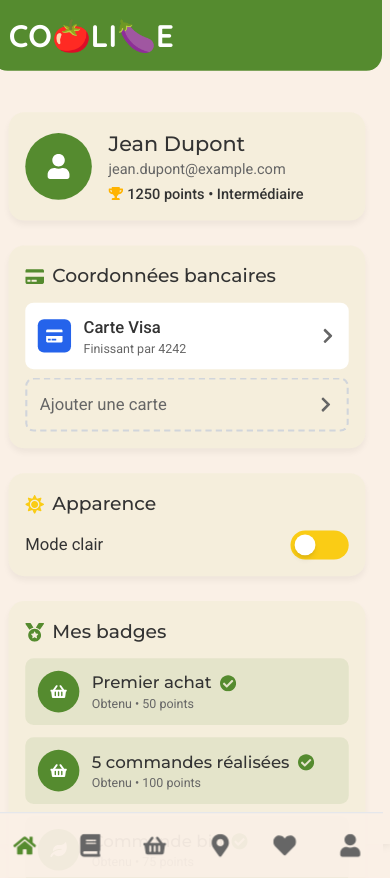
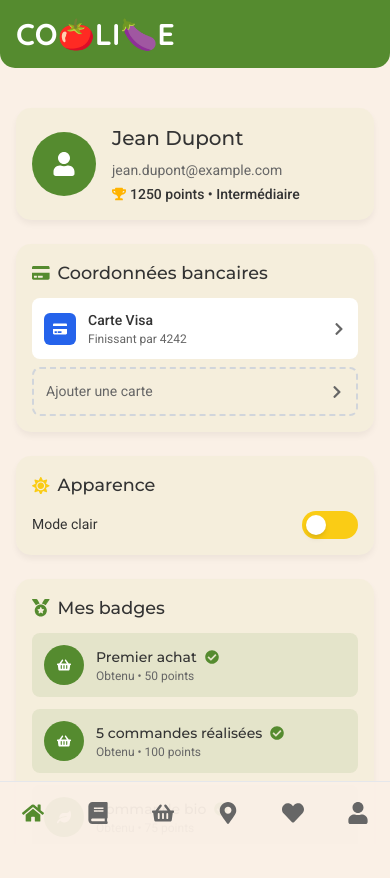
Before and after one commit to Nael-Basset/coolie, a React (Vite) app: page /coolie/profile in a window 390 px wide. After the commit the page ends 844 px from the top, so only its background shows below. Built offline with nearby package versions, Linux system fonts and the light colour scheme.

Commit message:
Simplifie la gestion du viewport et améliore la compatibilité mobile, optimise les styles CSS pour une meilleure réactivité et supprime la logique d'échelle pour éviter les problèmes d'affichage.

```diff
--- a/index.html
+++ b/index.html
@@ -3,7 +3,8 @@
   <head>
     <meta charset="UTF-8" />
     <link rel="icon" type="image/svg+xml" href="/vite.svg" />
-    <meta name="viewport" content="width=device-width, initial-scale=1.0, minimum-scale=1.0, maximum-scale=1.0, user-scalable=no, viewport-fit=cover" />
+    <!-- Simplification du viewport pour une meilleure compatibilité -->
+    <meta name="viewport" content="width=device-width, initial-scale=1.0, viewport-fit=cover" />
     <link rel="preconnect" href="https://fonts.googleapis.com">
     <link rel="preconnect" href="https://fonts.gstatic.com" crossorigin>
     <link href="https://fonts.googleapis.com/css2?family=Montserrat:wght@400;500;600;700&family=Quicksand:wght@500;700&family=Roboto:wght@400;500;700&display=swap" rel="stylesheet">
@@ -19,6 +20,12 @@
      crossorigin=""></script>
 
     <title>COOLIE App</title>
+    <!-- Ajout d'un script pour empêcher le zoom sur mobile -->
+    <script type="text/javascript">
+      document.addEventListener('touchmove', function(event) {
+        if (event.scale !== 1) { event.preventDefault(); }
+      }, { passive: false });
+    </script>
   </head>
   <body>
     <div id="root"></div>
--- a/src/App.css
+++ b/src/App.css
@@ -1,4 +1,9 @@
-/* ...existing code... */
+/* Réinitialisation de base */
+* {
+  margin: 0;
+  padding: 0;
+  box-sizing: border-box;
+}
 
 /* Structure principale de l'app */
 .app-container {
@@ -13,17 +18,17 @@
 /* Pour les composants qui ont besoin d'être en grille */
 .grid-layout {
   display: grid;
-  grid-template-columns: repeat(auto-fit, minmax(150px, 1fr)); /* Colonnes plus petites et adaptatives */
-  gap: 0.75rem;
-  padding: 0.5rem;
+  grid-template-columns: repeat(2, 1fr);
+  gap: 0.5rem;
+  width: 100%;
 }
 
 /* Pour les composants qui ont besoin d'être en flexbox */
 .flex-layout {
   display: flex;
   flex-wrap: wrap;
-  gap: 0.75rem;
-  padding: 0.5rem;
+  gap: 0.5rem;
+  width: 100%;
 }
 
 /* Layout pour cartes sur mobile */
@@ -36,8 +41,9 @@
 
 /* Ajustements pour les appareils mobiles */
 @media (max-width: 576px) {
-  .grid-layout {
-    grid-template-columns: repeat(2, 1fr); /* Deux colonnes fixes sur petits écrans */
+  .grid-layout, .flex-layout, .card-grid {
+    gap: 0.4rem;
+    padding: 0.3rem;
   }
 
   .card-compact {
@@ -69,6 +75,17 @@
     width: 1.25rem;
     height: 1.25rem;
   }
+
+  /* Optimiser la taille des éléments */
+  .mobile-optimize {
+    font-size: 0.9rem;
+  }
+
+  /* Meilleures proportions pour mobile */
+  .mobile-card {
+    aspect-ratio: auto;
+    height: auto;
+  }
 }
 
 /* Optimisations pour l'orientation paysage */
@@ -79,7 +96,7 @@
   }
 
   .landscape-scroll {
-    max-height: calc(100vh - 80px);
+    max-height: calc(100vh - 60px);
     overflow-y: auto;
   }
 }
@@ -93,4 +110,21 @@
   transform-origin: top left;
 }
 
-/* ...existing code... */
+/* Suppression des styles complexes qui pourraient causer des problèmes */
+.mobile-view {
+  width: 100%;
+}
+
+/* Utilitaires pratiques */
+.text-truncate {
+  white-space: nowrap;
+  overflow: hidden;
+  text-overflow: ellipsis;
+}
+
+/* Styles pour les images */
+img {
+  max-width: 100%;
+  height: auto;
+  display: block;
+}
--- a/src/App.jsx
+++ b/src/App.jsx
@@ -17,54 +17,32 @@ import { FavoritesProvider } from './contexts/FavoritesContext';
 function App() {
   const [activePage, setActivePage] = useState('home');
   const [isLandscape, setIsLandscape] = useState(false);
-  // Ajout d'un état pour gérer l'échelle de la vue
-  const [scale, setScale] = useState(1);
 
-  // Détecter l'orientation et définir l'échelle appropriée
+  // Version simplifiée pour détecter uniquement l'orientation
   useEffect(() => {
-    const checkSizeAndOrientation = () => {
+    const checkOrientation = () => {
       setIsLandscape(window.innerWidth > window.innerHeight);
-
-      // Calcul de l'échelle optimale pour les petits écrans
-      // (cela ajuste l'application en fonction de la largeur de l'appareil)
-      const optimalWidth = 375; // Largeur de conception cible pour iPhone
-      if (window.innerWidth < 576) {
-        // Petits ajustements pour les téléphones très petits ou très grands
-        const calculatedScale = Math.min(Math.max(window.innerWidth / optimalWidth, 0.85), 1.1);
-        setScale(calculatedScale);
-      } else {
-        setScale(1); // Échelle normale pour les écrans plus grands
-      }
     };
 
-    checkSizeAndOrientation();
-    window.addEventListener('resize', checkSizeAndOrientation);
-    window.addEventListener('orientationchange', checkSizeAndOrientation);
+    checkOrientation();
+    window.addEventListener('resize', checkOrientation);
+    window.addEventListener('orientationchange', checkOrientation);
 
     return () => {
-      window.removeEventListener('resize', checkSizeAndOrientation);
-      window.removeEventListener('orientationchange', checkSizeAndOrientation);
+      window.removeEventListener('resize', checkOrientation);
+      window.removeEventListener('orientationchange', checkOrientation);
     };
   }, []);
 
+  // Suppression de la logique d'échelle qui peut causer des problèmes
   return (
     <div className="app-container">
       <ThemeProvider>
         <ToastProvider>
           <CartProvider>
             <FavoritesProvider>
-              {/* Applique l'échelle calculée si nécessaire */}
-              <div
-                className={`flex flex-col h-screen mobile-view ${isLandscape ? 'landscape-mode' : ''}`}
-                style={{
-                  // Appliquer l'échelle calculée via transform
-                  transform: `scale(${scale})`,
-                  width: `${100 / scale}%`, // Compenser la largeur après mise à l'échelle
-                  height: scale < 1 ? `${100 / scale}vh` : '100vh', // Compenser la hauteur
-                  transformOrigin: 'top center'
-                }}
-              >
-                <main className={`flex-1 overflow-auto pb-16 ${isLandscape ? 'landscape-scroll' : ''}`}>
+              <div className={`flex flex-col h-screen ${isLandscape ? 'landscape-mode' : ''}`}>
+                <main className="flex-1 overflow-auto pb-16">
                   <Routes>
                     <Route path="/" element={<HomePage />} />
                     <Route path="/recipes" element={<RecipesPage />} />
@@ -76,11 +54,7 @@ function App() {
                     <Route path="/favorites" element={<FavoritesPage />} />
                   </Routes>
                 </main>
-                <BottomNavigation
-                  active={activePage}
-                  setActive={setActivePage}
-                  className="mobile-icon"
-                />
+                <BottomNavigation active={activePage} setActive={setActivePage} />
               </div>
             </FavoritesProvider>
           </CartProvider>
--- a/src/index.css
+++ b/src/index.css
@@ -8,23 +8,42 @@
 
 /* Styles de base */
 @layer base {
+  html {
+    /* Fix pour iOS */
+    -webkit-text-size-adjust: 100%;
+    height: 100%;
+    /* Empêcher le zoom sur certains navigateurs mobiles */
+    touch-action: manipulation;
+  }
+
   body {
     @apply bg-background text-text-dark font-body;
-    min-height: 100vh;
-    min-height: -webkit-fill-available; /* Pour iOS */
-    width: 100%;
-    overflow-x: hidden;
     margin: 0;
     padding: 0;
-    /* Ajout de la taille de texte de base adaptée aux mobiles */
-    font-size: 16px; /* Taille standard qui fonctionne bien sur mobiles */
+    width: 100%;
+    height: 100%;
+    overflow-x: hidden;
+    /* Taille de base fixe */
+    font-size: 16px;
+    /* Désactiver le zoom sur le pinch */
+    touch-action: pan-x pan-y;
+    /* Fix temporaire pour le zoom non voulu */
+    -webkit-text-size-adjust: none;
   }
 
-  /* Pour corriger la hauteur sur iOS */
-  html {
-    height: -webkit-fill-available;
-    /* Empêcher le zoom sur certains navigateurs mobiles */
-    touch-action: manipulation;
+  h1 {
+    font-size: 1.5rem;
+    margin-bottom: 0.5rem;
+  }
+
+  h2 {
+    font-size: 1.25rem;
+    margin-bottom: 0.5rem;
+  }
+
+  h3 {
+    font-size: 1.125rem;
+    margin-bottom: 0.4rem;
   }
 
   h1, h2, h3, h4, h5, h6 {
@@ -48,6 +67,8 @@
 /* Styles de base pour le responsive design */
 * {
   box-sizing: border-box;
+  margin: 0;
+  padding: 0;
 }
 
 img {
@@ -147,6 +168,51 @@ img {
   .mobile-compact-spacing > * + * {
     margin-top: 0.5rem;
   }
+
+  /* Réduire l'espace pour les petits écrans */
+  .container {
+    padding-left: 10px;
+    padding-right: 10px;
+  }
+
+  .py-mobile {
+    padding-top: 0.5rem;
+    padding-bottom: 0.5rem;
+  }
+
+  .px-mobile {
+    padding-left: 0.5rem;
+    padding-right: 0.5rem;
+  }
+
+  /* Adapter la taille des polices */
+  body {
+    font-size: 14px;
+  }
+
+  h1 {
+    font-size: 1.4rem;
+  }
+
+  h2 {
+    font-size: 1.2rem;
+  }
+
+  h3 {
+    font-size: 1.1rem;
+  }
+
+  /* Optimisations pour grille mobile */
+  .mobile-grid {
+    display: grid;
+    grid-template-columns: repeat(2, 1fr);
+    gap: 0.5rem;
+  }
+
+  /* Réduire les espacements */
+  .card, .btn-primary, .btn-secondary {
+    padding: 0.4rem 0.6rem;
+  }
 }
 
 /* Pour les téléphones mobiles en orientation paysage */
@@ -189,9 +255,10 @@ html {
 
 /* Styles pour les cartes Leaflet */
 .leaflet-container {
-  width: 100%;
-  height: 100%;
+  width: 100% !important;
+  height: 60vh !important; /* Hauteur fixe pour la carte */
   font-family: 'Roboto', sans-serif;
+  z-index: 1;
 }
 
 .leaflet-popup-content-wrapper {
```
